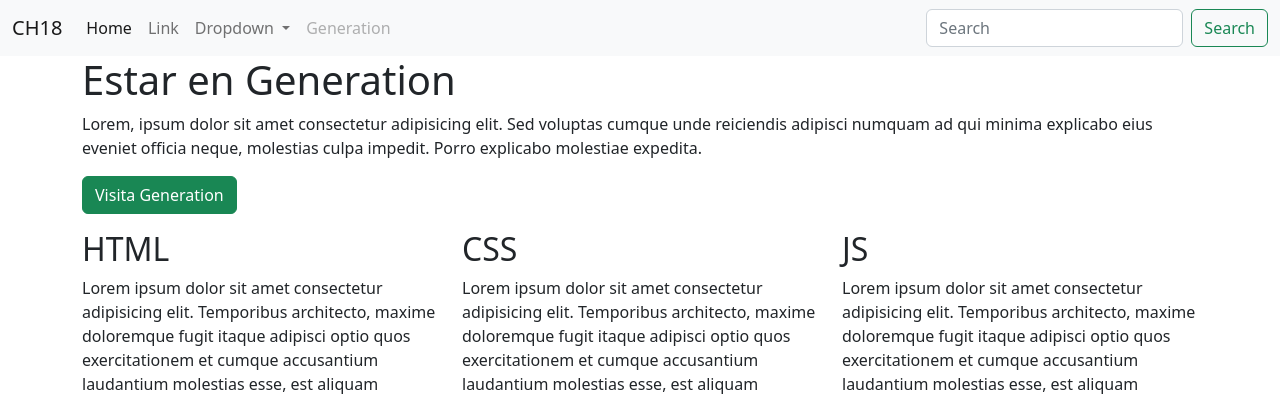
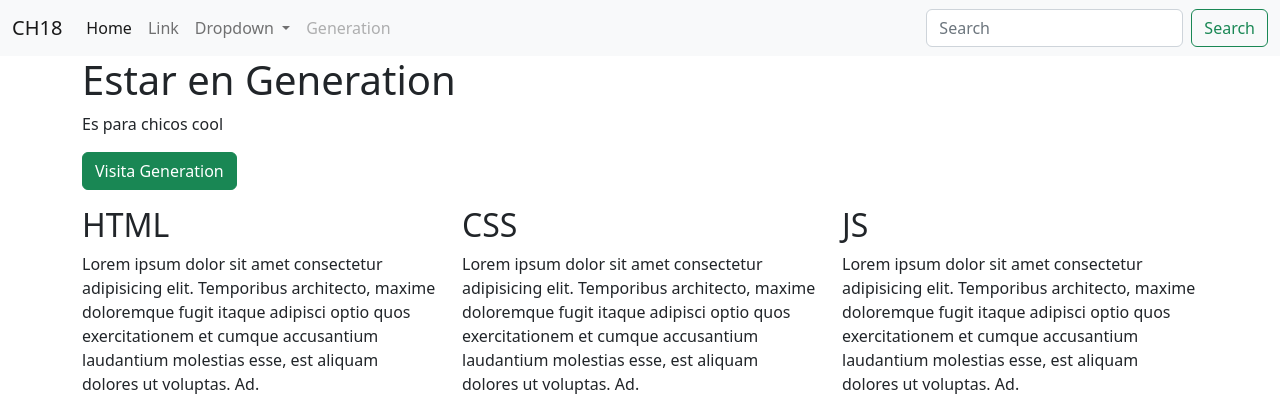
Before and after one commit to dcbcueva/saoco, a plain HTML site: page index.html in a window 1280 px wide. Shown: the top 396 px of the page. Drawn offline with Linux system fonts and the light colour scheme.

Commit message:
ci: cambio de título y descripcion

```diff
--- a/index.html
+++ b/index.html
@@ -63,10 +63,7 @@
             <div class="col">
                 <h1>Estar en Generation</h1>
                 <p>
-                    Lorem, ipsum dolor sit amet consectetur adipisicing elit. Sed
-                    voluptas cumque unde reiciendis adipisci numquam ad qui minima
-                    explicabo eius eveniet officia neque, molestias culpa impedit. Porro
-                    explicabo molestiae expedita.
+                    Es para chicos cool
                 </p>
                 <p>
                     <a href="https://mexico.generation.org/" target="_blank" class="btn btn-success">Visita
```
